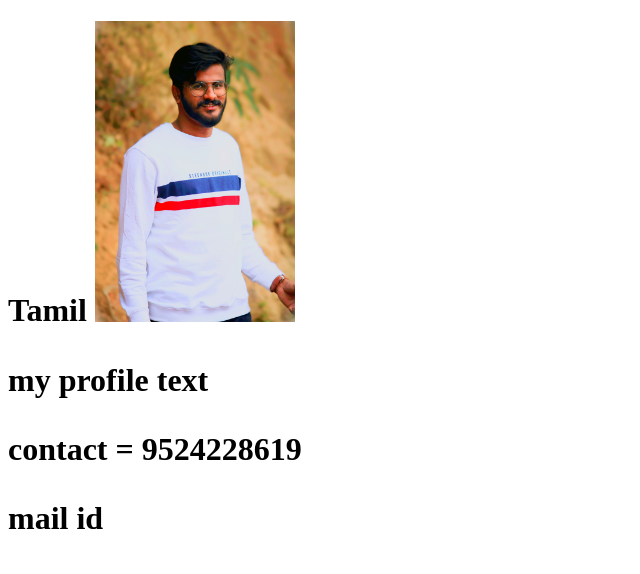
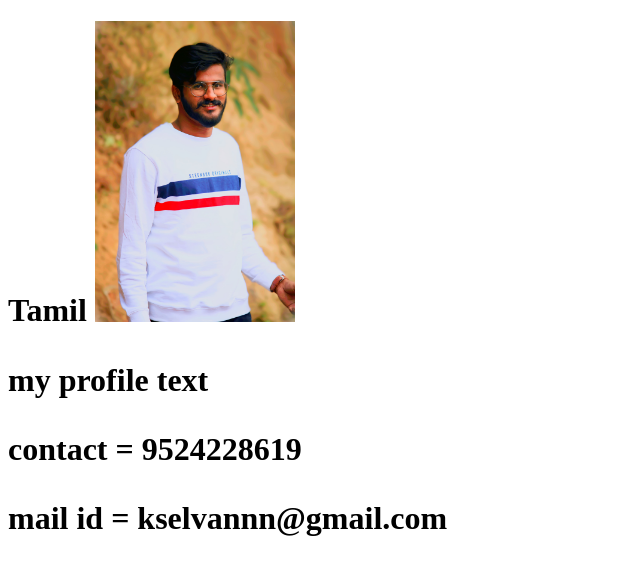
Before and after one commit to cultofpersonality1812/New-folder, a plain HTML site: page index.html in a window 1280 px wide. Shown: the whole page, without its empty margins (0-640 px from the left). Drawn offline with Linux system fonts and the light colour scheme.

Commit message:
added email id

```diff
--- a/index.html
+++ b/index.html
@@ -11,7 +11,7 @@
         <img width="200px" src="profile.jpg" alt="">
         <p>my profile text</p>
         <p>contact = 9524228619</p>
-        <p>mail id</p>
+        <p>mail id = kselvannn@gmail.com</p>
     </h1>
 </body>
 </html>
```
